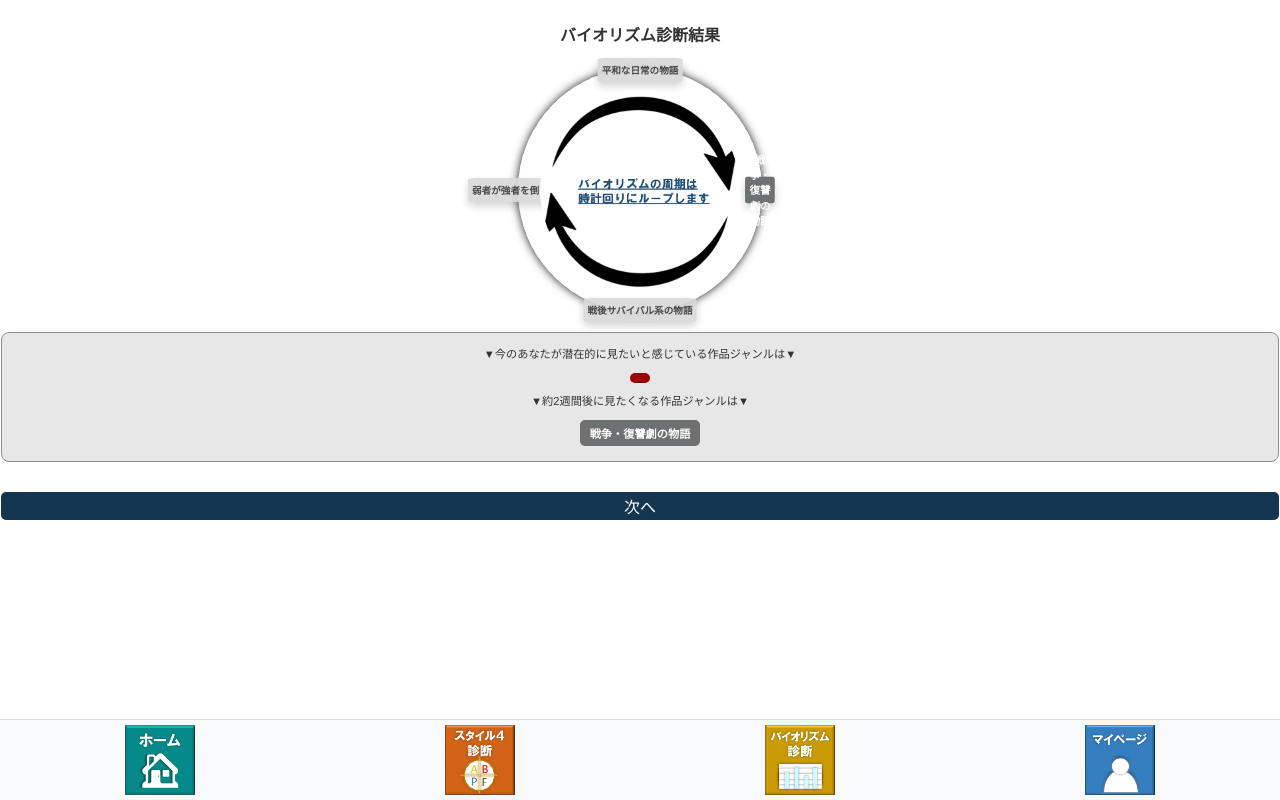
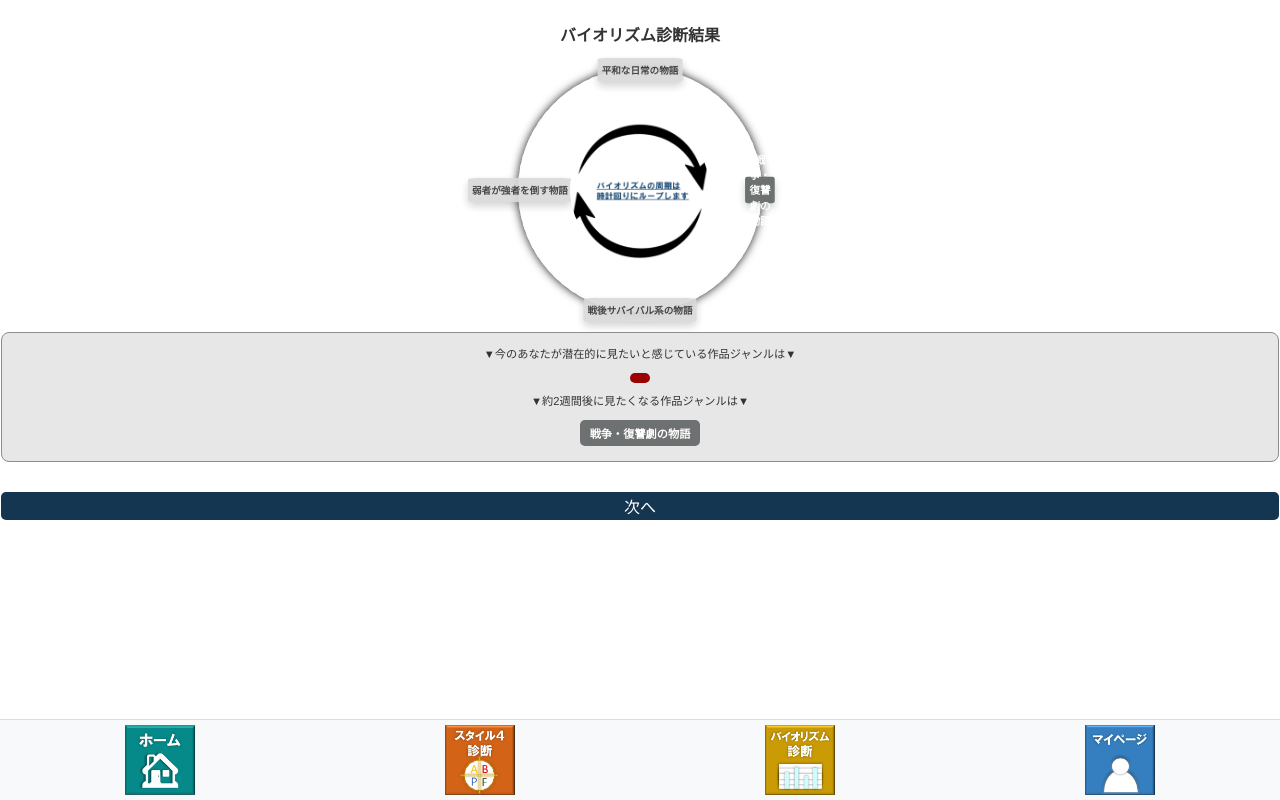
Before and after one commit to sakaguchi2783/GT-golf-app, a React (Create React App) app: page /biorhythm-result in a window 1280 px wide. Built offline with nearby package versions, Linux system fonts and the light colour scheme.

Commit message:
UI修正29

```diff
--- a/src/pages/BiorhythmResult.css
+++ b/src/pages/BiorhythmResult.css
@@ -103,8 +103,8 @@
     top: 50%;
     left: 50%;
     transform: translate(-50%, -50%); /* 中央基準の位置指定 */
-    width: 200px; /* スマホ表示に適したサイズ */
-    height: 200px;
+    width: 140px; /* スマホ表示に適したサイズ */
+    height: 140px;
     opacity: 1; /* 透明度なし（完全に表示） */
     z-index: 1; /* 最前面に表示 */
     border-radius: 50%; /* 円形にする */
@@ -120,7 +120,7 @@
 
     .category-item {
       /* モバイル用にカテゴリアイテムのサイズとフォントサイズを小さく */
-      width: 70px;
+      width: 90px;
       font-size: 0.55rem;
     }
 
```
